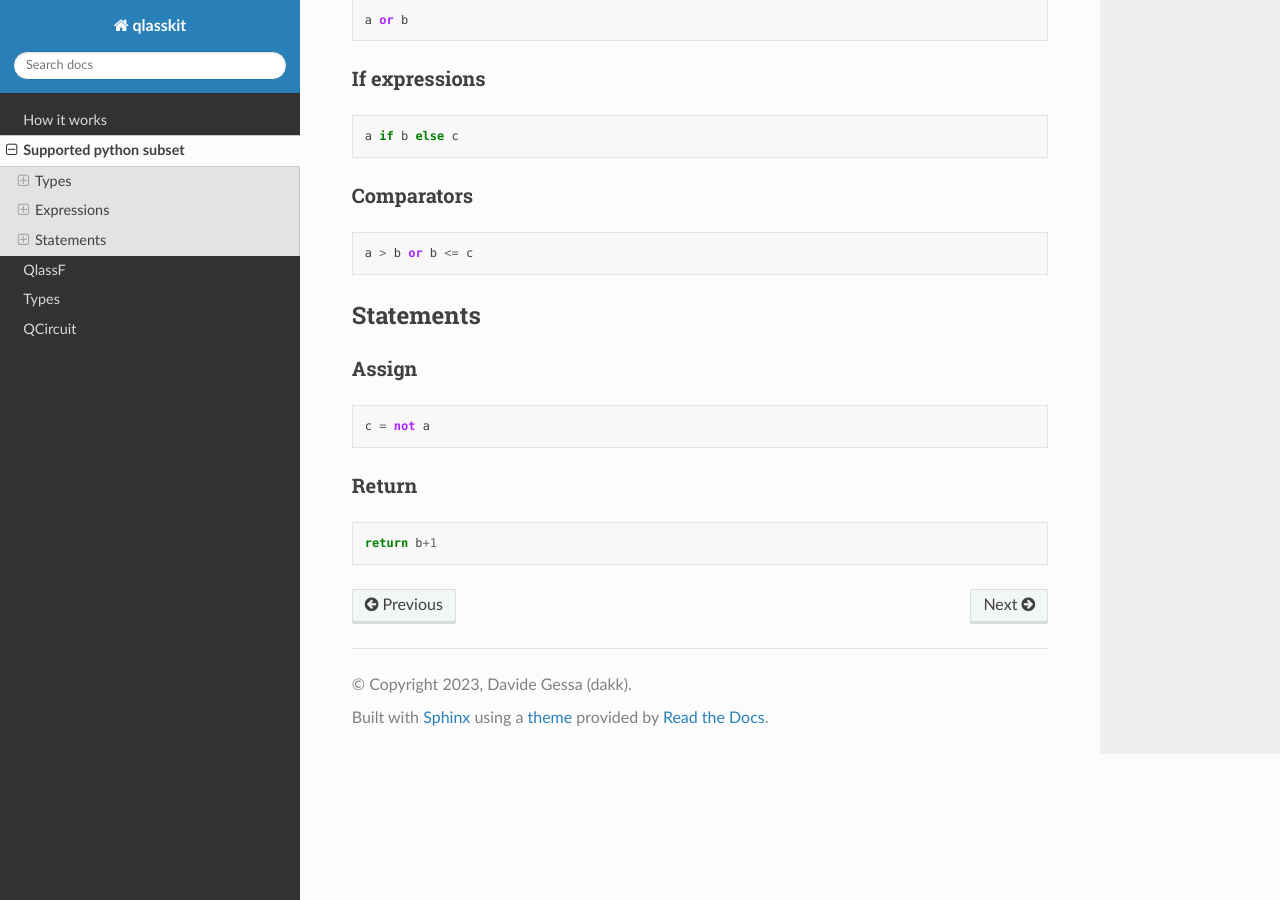
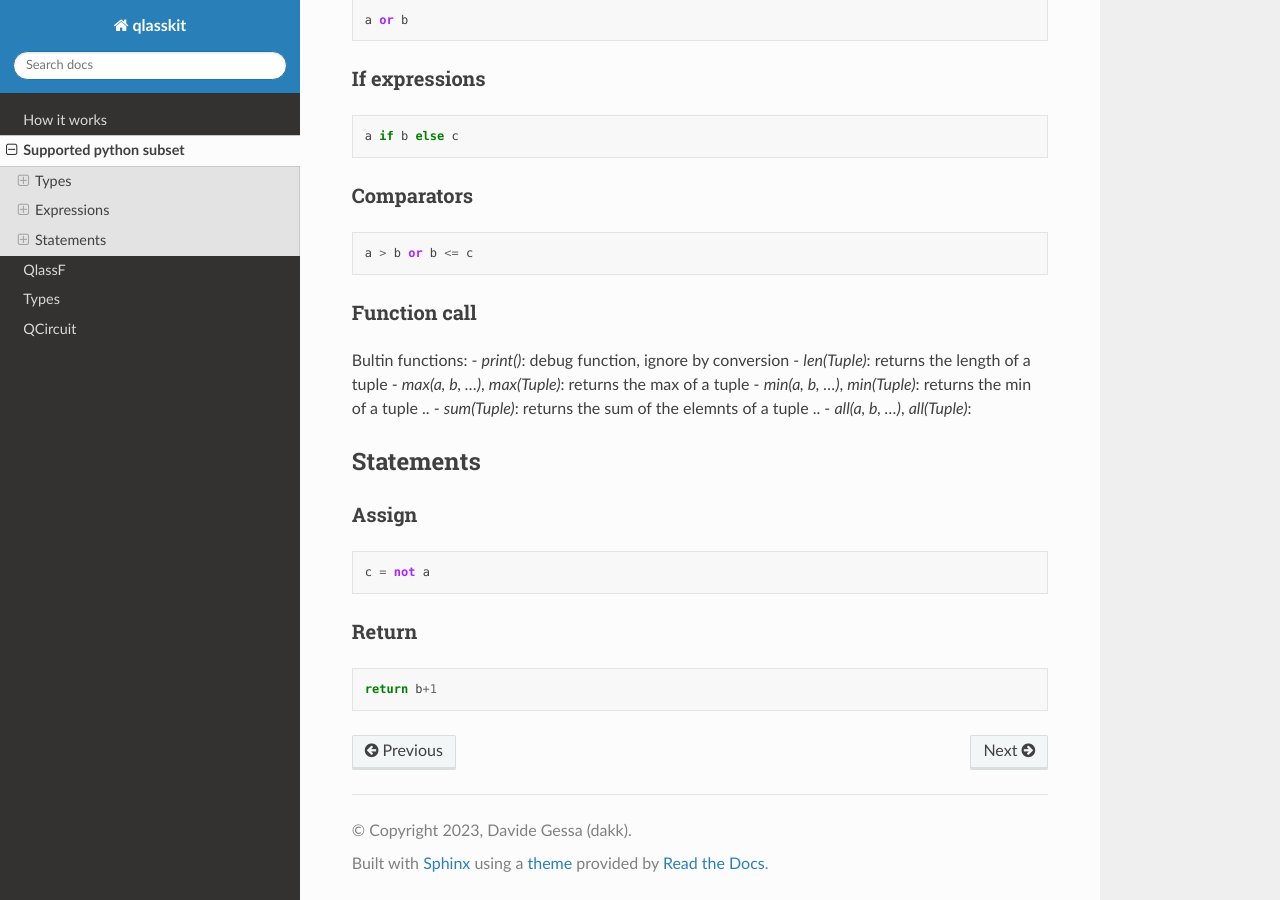
Before and after one commit to dakk/qlasskit, a Sphinx documentation site: the page built from docs/source/supported.rst, in a window 1280 px wide and 900 px high, scrolled down 1494 px. Built offline with Sphinx 7.4.7 and the Read the Docs theme 2.0.0, drawn with Linux system fonts in a browser that asks for light colours.

Commit message:
ast2ast 2

```diff
--- a/docs/source/howitworks.rst
+++ b/docs/source/howitworks.rst
@@ -2,7 +2,8 @@ How it works
 ============
 
 In order to translate python code to quantum circuit, qlasskit performs several transformations;
-it starts from the python *AST* (abstract synthax tree) creating *boolean expressions* as intermediate
+it starts from the python *AST* (abstract synthax tree) rewriting it to a simplified version.
+Then the simplified *AST* is translated to *boolean expressions* as intermediate
 form. Then these boolean expressions are compiled into a *quantum circuit*.
 
 While other existing libraries translate individual operations into quantum circuits and then
--- a/docs/source/supported.rst
+++ b/docs/source/supported.rst
@@ -102,6 +102,17 @@ Comparators
    a > b or b <= c
 
 
+Function call
+^^^^^^^^^^^^^
+
+Bultin functions:
+- `print()`: debug function, ignore by conversion
+- `len(Tuple)`: returns the length of a tuple
+- `max(a, b, ...)`, `max(Tuple)`: returns the max of a tuple
+- `min(a, b, ...)`, `min(Tuple)`: returns the min of a tuple
+.. - `sum(Tuple)`: returns the sum of the elemnts of a tuple
+.. - `all(a, b, ...)`, `all(Tuple)`:
+
 
 
 Statements
--- a/qlasskit/__init__.py
+++ b/qlasskit/__init__.py
@@ -17,6 +17,7 @@ __version__ = "0.0.1"
 
 from .qcircuit import QCircuit  # noqa: F401
 from .qlassf import QlassF, qlassf  # noqa: F401
+from .ast2ast import ast2ast  # noqa: F401
 from .ast2logic import exceptions  # noqa: F401
 from .types import (  # noqa: F401, F403
     const_to_qtype,
```
